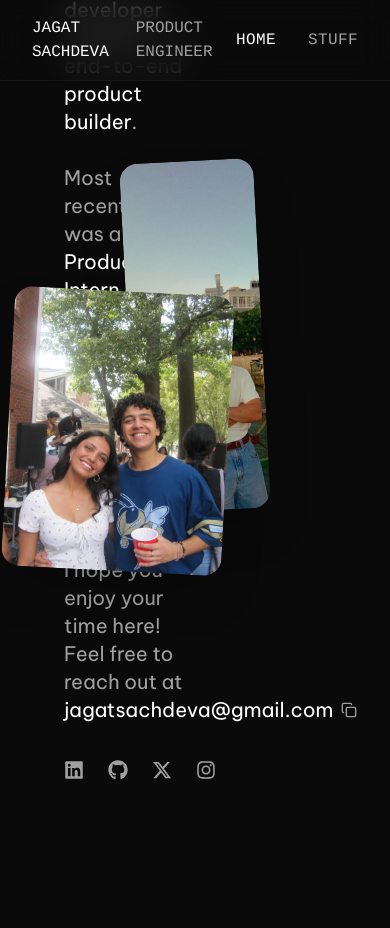
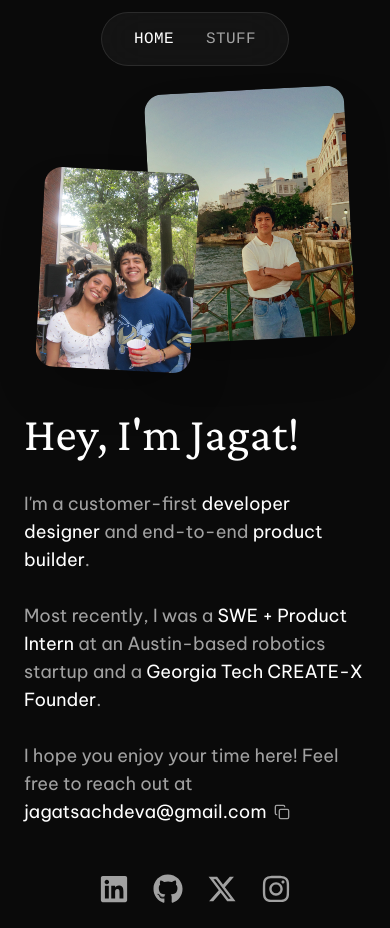
Before and after one commit to jsachdeva7/portfolio, a Next.js app: page / in a window 390 px wide. Before the commit the page ends 844 px from the top, so only its background shows below. Built offline with nearby package versions, Linux system fonts and the light colour scheme.

Commit message:
responsive home page

```diff
--- a/package.json
+++ b/package.json
@@ -12,7 +12,7 @@
     "format-check": "prettier --check .",
     "format-fix": "prettier --write .",
     "type-check": "tsc --noEmit",
-    "check": "pnpm lint-check && pnpm format-check"
+    "check": "pnpm format-check"
   },
   "dependencies": {
     "@radix-ui/react-context-menu": "^2.2.16",
--- a/src/app/globals.css
+++ b/src/app/globals.css
@@ -68,6 +68,8 @@
   --font-family-primary: var(--font-crimson-pro), serif;
   --font-family-secondary: var(--font-be-vietnam-pro), sans-serif;
   --font-family-tertiary: var(--font-cousine), monospace;
+
+  --breakpoint-desktop: 769px;
 
   --radius-sm: calc(var(--radius) - 4px);
   --radius-md: calc(var(--radius) - 2px);
--- a/src/app/layout.tsx
+++ b/src/app/layout.tsx
@@ -1,7 +1,7 @@
 import Navbar from '@/components/shared/Navbar'
 import { cn } from '@/lib/utils'
 import type { Metadata } from 'next'
-import { Cousine, Crimson_Pro, Be_Vietnam_Pro } from 'next/font/google'
+import { Be_Vietnam_Pro, Cousine, Crimson_Pro } from 'next/font/google'
 import './globals.css'
 import { Providers } from './providers'
 
@@ -53,7 +53,7 @@ export default function RootLayout({
       >
         <Providers>
           <Navbar />
-          <div className='flex-1 p-16'>{children}</div>
+          <div className='desktop:p-16 flex-1 p-6'>{children}</div>
         </Providers>
       </body>
     </html>
--- a/src/components/home/Home.tsx
+++ b/src/components/home/Home.tsx
@@ -23,12 +23,36 @@ export default function Home() {
     }
   }
   return (
-    <div className='relative h-full w-full'>
-      <div className='absolute bottom-0 left-0 flex w-1/2 flex-col gap-6'>
-        <h1 className='font-primary mb-5 text-7xl'>
-          Hey, I&apos;m Jagat<span className='text-[4.25rem]'>!</span>
+    <div className='desktop:block relative flex h-full w-full flex-col'>
+      {/* Images Section - on mobile: first/top, on desktop: absolute top-right */}
+      <div className='desktop:absolute desktop:top-[-3em] desktop:right-0 desktop:p-16 desktop:w-auto desktop:min-h-0 desktop:pb-0 desktop:px-0 relative min-h-[320px] w-full px-4'>
+        <div className='desktop:w-auto desktop:relative relative h-full w-full'>
+          {/* Top/Back Image - puertoRico - on desktop: relative, on mobile: right edge aligned */}
+          <div className='desktop:relative absolute top-0 right-0 -rotate-3 transition-transform duration-500 hover:scale-105 hover:-rotate-6'>
+            <img
+              src={puertoRico.src}
+              alt='Puerto Rico'
+              className='desktop:h-[350px] desktop:w-[280px] h-[250px] w-[200px] rounded-2xl object-cover shadow-2xl'
+            />
+          </div>
+          {/* Bottom/Front Image - deltaU - on desktop: absolute overlapping, on mobile: left edge aligned */}
+          <div className='desktop:absolute desktop:-bottom-40 desktop:-left-40 desktop:top-50 absolute top-20 left-0 rotate-3 transition-transform duration-500 hover:scale-105 hover:rotate-6'>
+            <img
+              src={deltaU.src}
+              alt='Delta U'
+              className='desktop:h-[280px] desktop:w-[220px] h-[200px] w-[155px] rounded-2xl object-cover shadow-2xl'
+            />
+          </div>
+        </div>
+      </div>
+
+      {/* Text Section - on mobile: second/bottom, on desktop: absolute bottom-left */}
+      <div className='desktop:absolute desktop:bottom-0 desktop:left-0 desktop:w-1/2 flex flex-col gap-6'>
+        <h1 className='font-primary desktop:text-7xl mb-2 text-5xl'>
+          Hey, I&apos;m Jagat
+          <span className='desktop:text-[4.25rem] text-[2.875rem]'>!</span>
         </h1>
-        <p className='font-secondary mb-3 text-xl text-neutral-400'>
+        <p className='font-secondary desktop:text-xl desktop:mb-3 mb-6 text-lg text-neutral-400'>
           I&apos;m a customer-first{' '}
           <span className='text-white'>developer designer</span> and end-to-end{' '}
           <span className='text-white'>product builder</span>.
@@ -48,19 +72,19 @@ export default function Home() {
               aria-label='Copy email to clipboard'
             >
               {copied ? (
-                <LuCheck className='size-5 !cursor-default text-neutral-400' />
+                <LuCheck className='size-5 cursor-default! text-neutral-400' />
               ) : (
                 <LuCopy className='size-4 text-neutral-400 hover:text-white' />
               )}
             </button>
           </span>
         </p>
-        <div className='flex items-center space-x-6'>
+        <div className='desktop:justify-start flex items-center justify-center space-x-6'>
           <Link
             href='https://linkedin.com/in/jagat-sachdeva'
             target='_blank'
             rel='noopener noreferrer'
-            className='text-xl text-neutral-400 transition-colors hover:text-white'
+            className='desktop:text-xl text-3xl text-neutral-400 transition-colors hover:text-white'
           >
             <FaLinkedin />
           </Link>
@@ -68,7 +92,7 @@ export default function Home() {
             href='https://github.com/jsachdeva7'
             target='_blank'
             rel='noopener noreferrer'
-            className='text-xl text-neutral-400 transition-colors hover:text-white'
+            className='desktop:text-xl text-3xl text-neutral-400 transition-colors hover:text-white'
           >
             <FaGithub />
           </Link>
@@ -76,7 +100,7 @@ export default function Home() {
             href='https://x.com/JagatSachdeva'
             target='_blank'
             rel='noopener noreferrer'
-            className='text-xl text-neutral-400 transition-colors hover:text-white'
+            className='desktop:text-xl text-3xl text-neutral-400 transition-colors hover:text-white'
           >
             <FaXTwitter />
           </Link>
@@ -84,34 +108,12 @@ export default function Home() {
             href='https://www.instagram.com/jagatsachdeva/'
             target='_blank'
             rel='noopener noreferrer'
-            className='text-xl text-neutral-400 transition-colors hover:text-white'
+            className='desktop:text-xl text-3xl text-neutral-400 transition-colors hover:text-white'
           >
             <FaInstagram />
           </Link>
         </div>
       </div>
-      <div className='absolute top-[-3em] right-0 p-16'>
-        <div className='relative'>
-          {/* Top/Back Image - puertoRico */}
-          <div className='relative -rotate-3 transition-transform duration-500 hover:scale-105 hover:-rotate-6'>
-            <img
-              src={puertoRico.src}
-              alt='Puerto Rico'
-              className='rounded-2xl shadow-2xl'
-              style={{ width: '280px', height: '350px', objectFit: 'cover' }}
-            />
-          </div>
-          {/* Bottom/Front Image - deltaU */}
-          <div className='absolute -bottom-15 -left-30 rotate-3 transition-transform duration-500 hover:scale-105 hover:rotate-6'>
-            <img
-              src={deltaU.src}
-              alt='Delta U'
-              className='rounded-2xl shadow-2xl'
-              style={{ width: '220px', height: '280px', objectFit: 'cover' }}
-            />
-          </div>
-        </div>
-      </div>
     </div>
   )
 }
--- a/src/components/shared/Navbar.tsx
+++ b/src/components/shared/Navbar.tsx
@@ -13,8 +13,9 @@ export default function Navbar() {
   ]
 
   return (
-    <nav className='font-tertiary sticky top-0 z-50 flex w-full flex-row items-center justify-between border-b border-white/5 bg-neutral-950/60 px-8 py-4 text-base font-medium backdrop-blur-lg'>
-      <div className='flex flex-row items-center gap-4'>
+    <div className='desktop:pt-0 sticky top-0 z-50 flex w-full justify-center pt-3'>
+      <nav className='font-tertiary desktop:w-full desktop:justify-between desktop:rounded-none desktop:border-0 desktop:border-b desktop:border-white/5 desktop:bg-neutral-950/60 desktop:px-8 desktop:py-4 desktop:text-base flex flex-row items-center justify-center gap-8 rounded-full border border-white/10 bg-neutral-900/80 px-8 py-3.5 text-base font-medium backdrop-blur-xl'>
+        <div className='desktop:flex hidden flex-row items-center gap-4'>
           <div>JAGAT SACHDEVA</div>
           <div className='text-[#A1A1A1]'>PRODUCT ENGINEER</div>
         </div>
@@ -26,7 +27,9 @@ export default function Navbar() {
                 key={link.href}
                 href={link.href}
                 className={`font-light tracking-wide uppercase transition-colors ${
-                isActive ? 'text-white' : 'text-[#A1A1A1] hover:text-[#D0D0D0]'
+                  isActive
+                    ? 'text-white'
+                    : 'text-[#A1A1A1] hover:text-[#D0D0D0]'
                 }`}
               >
                 {link.label}
@@ -35,5 +38,6 @@ export default function Navbar() {
           })}
         </div>
       </nav>
+    </div>
   )
 }
```
Lines whose indentation alone changed are shown as unchanged.
